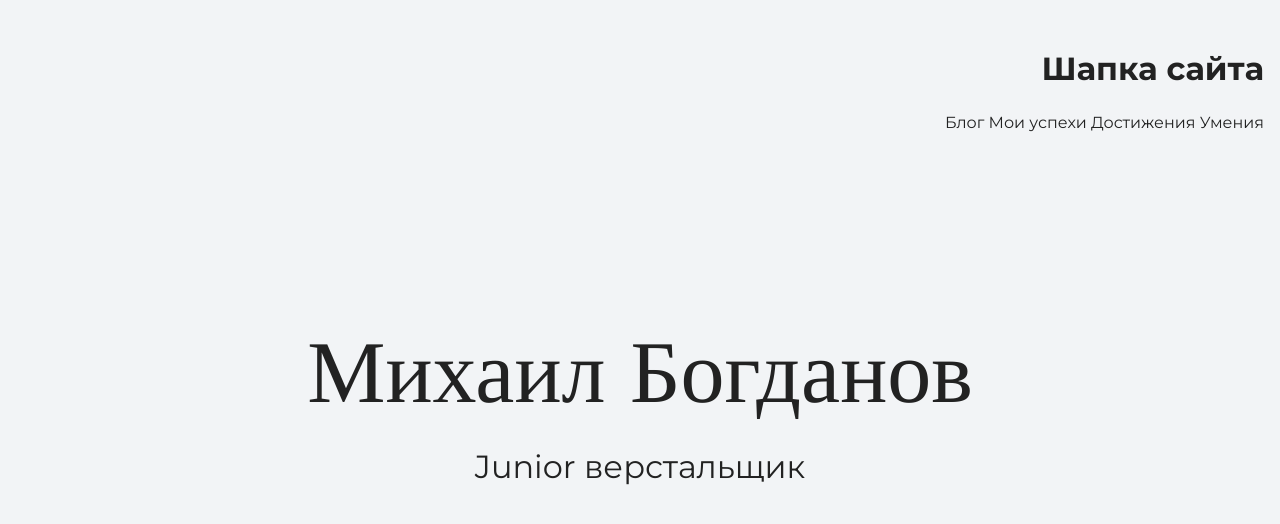
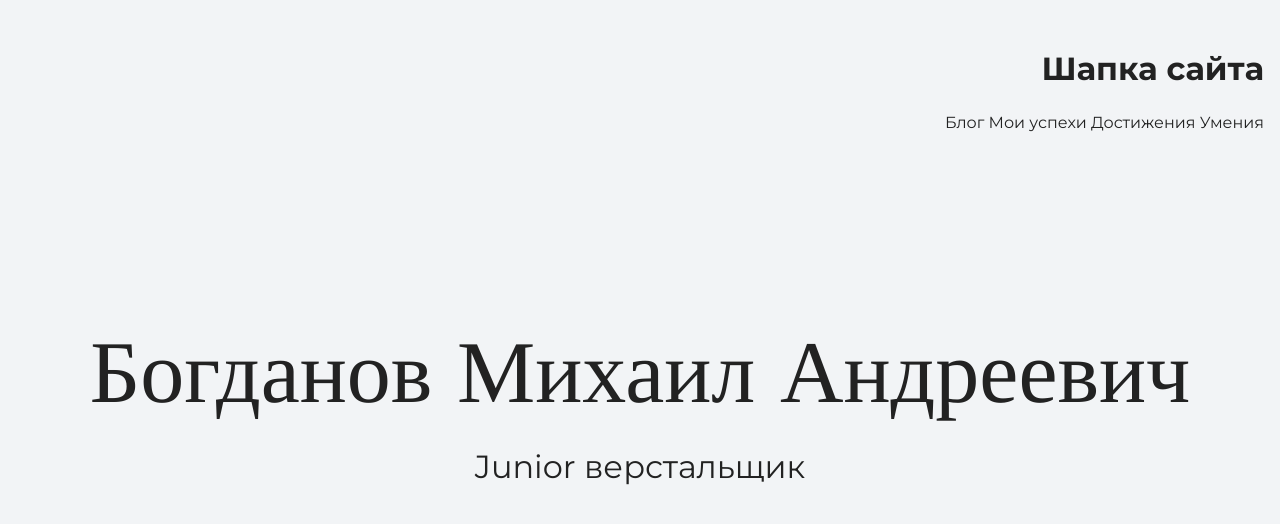
Before and after one commit to Holderes/my-site, a plain HTML site: page index.html in a window 1280 px wide. Shown: the top 524 px of the page. Drawn offline with nearby package versions, Linux system fonts and the light colour scheme.

Commit message:
Меняем текст на главной странице

```diff
--- a/index.html
+++ b/index.html
@@ -18,7 +18,7 @@
 
     <section class="hero-image">
       <div class="container">
-      <h1 class="heading">Михаил Богданов</h1>
+      <h1 class="heading">Богданов Михаил Андреевич</h1>
       <p>Junior верстальщик</p>
     </div>
     </section>
```
